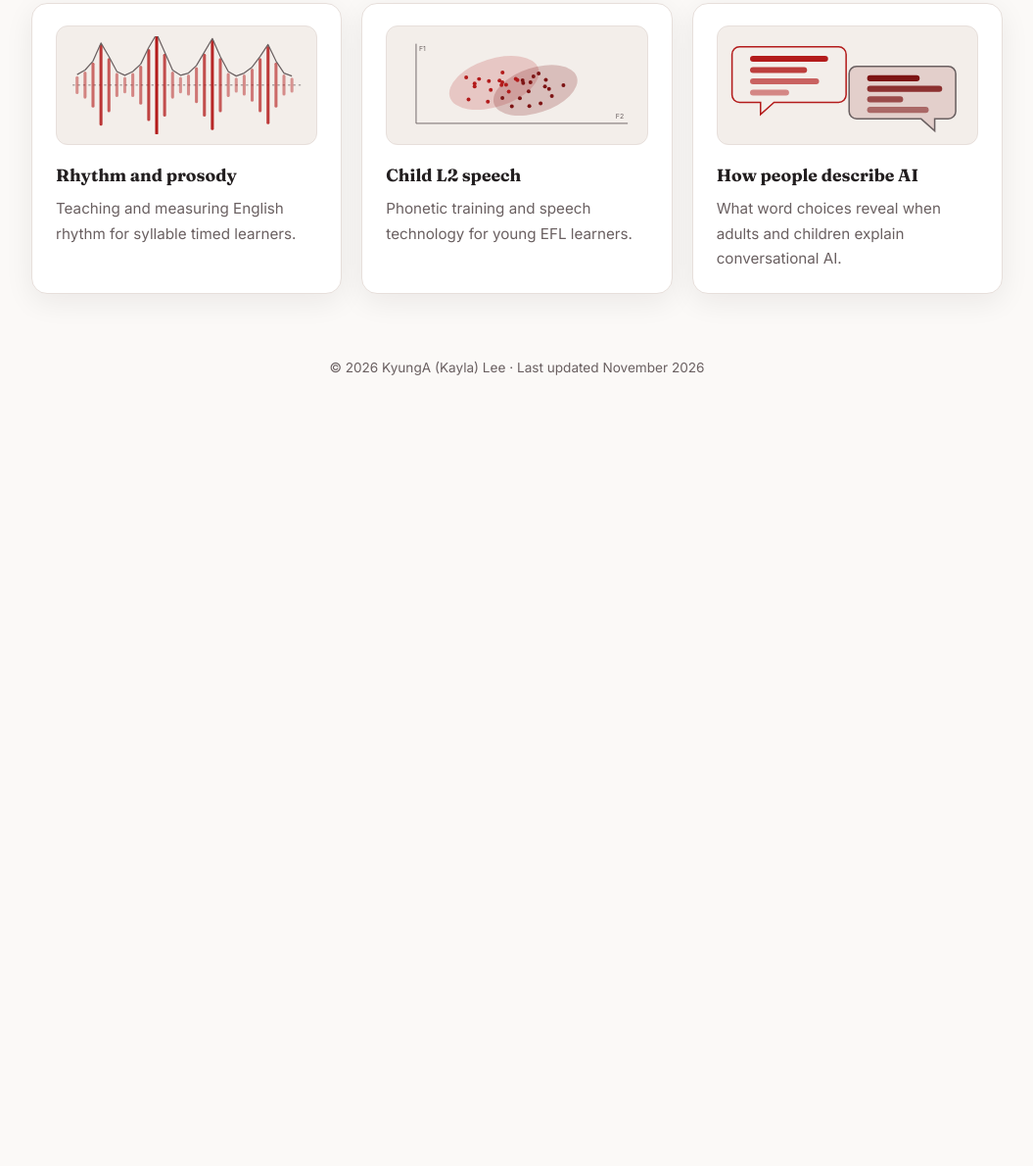
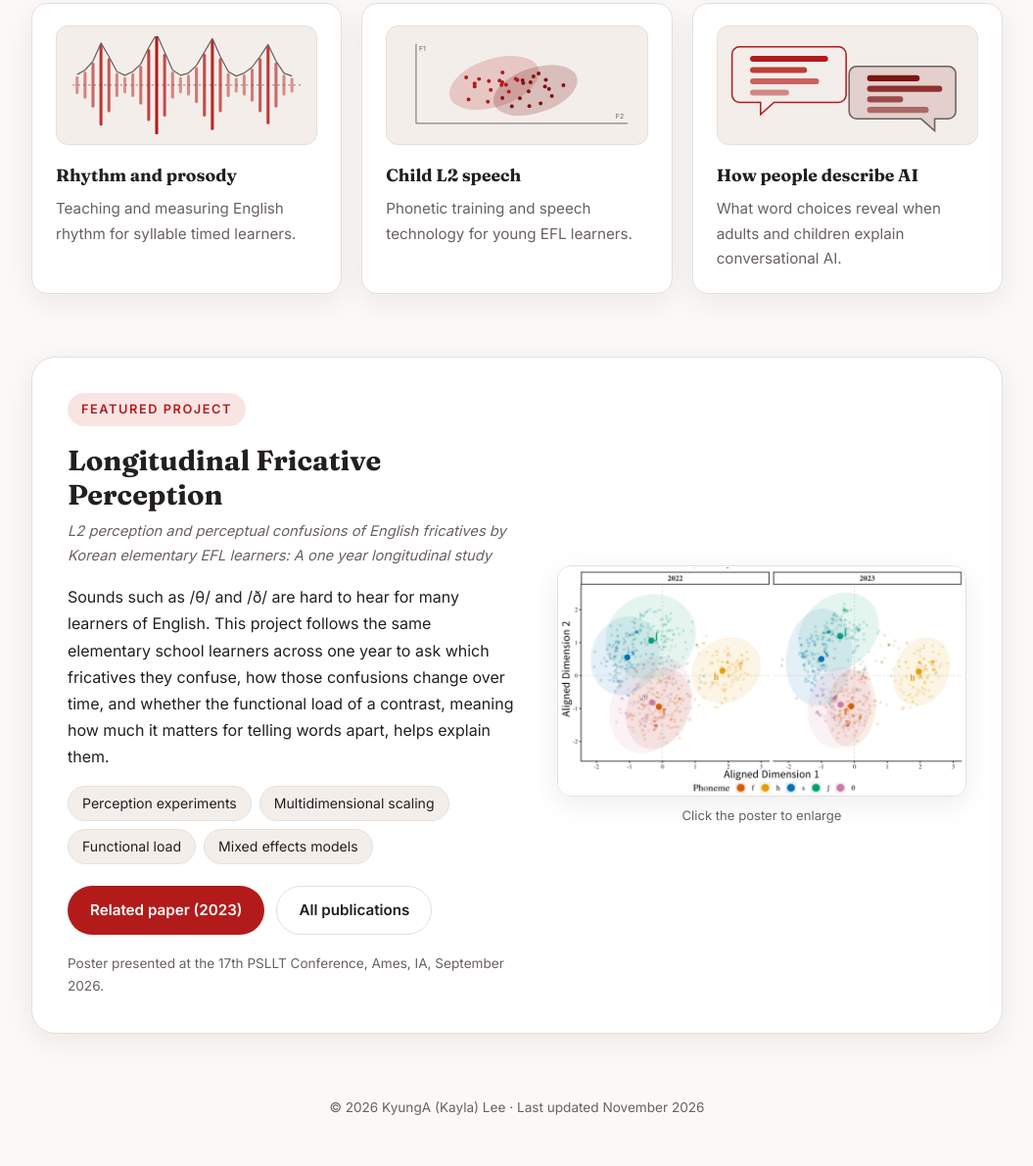
Before and after one commit to onsetrhyme/onsetrhyme.github.io, a plain HTML site: page index.html in a window 1280 px wide. Shown: the part 688-1878 px from the top of the page at 98% size, without its empty margins (112-1167 px from the left). Before the commit the page ends 1123 px from the top, so only its background shows below. Drawn offline with Linux system fonts and the light colour scheme; no server answers.

Commit message:
Add featured project section to index.html

```diff
--- a/index.html
+++ b/index.html
@@ -203,6 +203,24 @@
   .tl-title { font-family: var(--serif); font-size: 1.1rem; font-weight: 600; }
   .tl-org { color: var(--muted); font-size: 0.95rem; }
 
+  /* ---------- Featured project ---------- */
+  .feature {
+    display: grid; grid-template-columns: 1.1fr 1fr; gap: 40px; align-items: center;
+    margin-top: 64px; padding: 36px; background: var(--card);
+    border: 1px solid var(--line); border-radius: 24px; box-shadow: var(--shadow);
+  }
+  .feature-title { font-family: var(--serif); font-size: 1.8rem; line-height: 1.2; margin-bottom: 8px; }
+  .feature-paper { color: var(--muted); font-size: 0.92rem; font-style: italic; margin-bottom: 14px; }
+  .feature-text > p { margin-bottom: 16px; }
+  .feature-note { color: var(--muted); font-size: 0.85rem; margin-top: 18px; margin-bottom: 0 !important; }
+  .feature-fig { margin: 0; }
+  .feature-fig img {
+    width: 100%; height: auto; border-radius: 14px; border: 1px solid var(--line);
+    box-shadow: var(--shadow); cursor: zoom-in;
+  }
+  .feature-fig figcaption { text-align: center; color: var(--muted); font-size: 0.82rem; margin-top: 8px; }
+  @media (max-width: 860px) { .feature { grid-template-columns: 1fr; padding: 24px; gap: 24px; } }
+
   /* ---------- Gallery ---------- */
   .gallery { display: grid; grid-template-columns: repeat(3, 1fr); gap: 16px; }
   .shot { margin: 0; }
@@ -344,6 +362,34 @@
         <h4>How people describe AI</h4>
         <p>What word choices reveal when adults and children explain conversational AI.</p>
       </div>
+    </div>
+
+    <div class="feature">
+      <div class="feature-text">
+        <span class="eyebrow">Featured project</span>
+        <h2 class="feature-title">Longitudinal Fricative Perception</h2>
+        <p class="feature-paper">L2 perception and perceptual confusions of English fricatives by Korean elementary EFL learners: A one year longitudinal study</p>
+        <p>
+          Sounds such as /θ/ and /ð/ are hard to hear for many learners of English. This project follows the same
+          elementary school learners across one year to ask which fricatives they confuse, how those confusions change over time,
+          and whether the functional load of a contrast, meaning how much it matters for telling words apart, helps explain them.
+        </p>
+        <div class="chips">
+          <span class="chip">Perception experiments</span>
+          <span class="chip">Multidimensional scaling</span>
+          <span class="chip">Functional load</span>
+          <span class="chip">Mixed effects models</span>
+        </div>
+        <div class="btns" style="margin-top:22px;">
+          <a class="btn primary" href="https://doi.org/10.13064/KSSS.2023.15.3.037" target="_blank" rel="noopener">Related paper (2023)</a>
+          <a class="btn ghost" href="#publications">All publications</a>
+        </div>
+        <p class="feature-note">Poster presented at the 17th PSLLT Conference, Ames, IA, September 2026.</p>
+      </div>
+      <figure class="feature-fig hide-if-missing">
+        <img class="zoomable" data-srcs="poster.JPG,poster.jpg,poster.jpeg,poster.JPEG,poster.png,poster.PNG,Poster.JPG,Poster.jpg,Poster.jpeg,Poster.JPEG,Poster.png,Poster.PNG,POSTER.JPG,POSTER.jpg,POSTER.jpeg,POSTER.JPEG,POSTER.png,POSTER.PNG" alt="Poster on longitudinal perception of English fricatives">
+        <figcaption>Click the poster to enlarge</figcaption>
+      </figure>
     </div>
   </div>
 </section>
@@ -705,7 +751,7 @@
         if (i < list.length) { img.src = list[i]; }
         else {
           img.style.display = "none";
-          var fig = img.closest("figure.shot");
+          var fig = img.closest("figure.shot, figure.hide-if-missing");
           if (fig) fig.style.display = "none";
         }
       });
@@ -718,7 +764,7 @@
   (function () {
     var box = document.getElementById("lightbox");
     var big = box.querySelector("img");
-    document.querySelectorAll(".shot img").forEach(function (img) {
+    document.querySelectorAll(".shot img, img.zoomable").forEach(function (img) {
       img.addEventListener("click", function () { big.src = img.currentSrc || img.src; box.classList.add("open"); });
     });
     box.addEventListener("click", function () { box.classList.remove("open"); });
```
